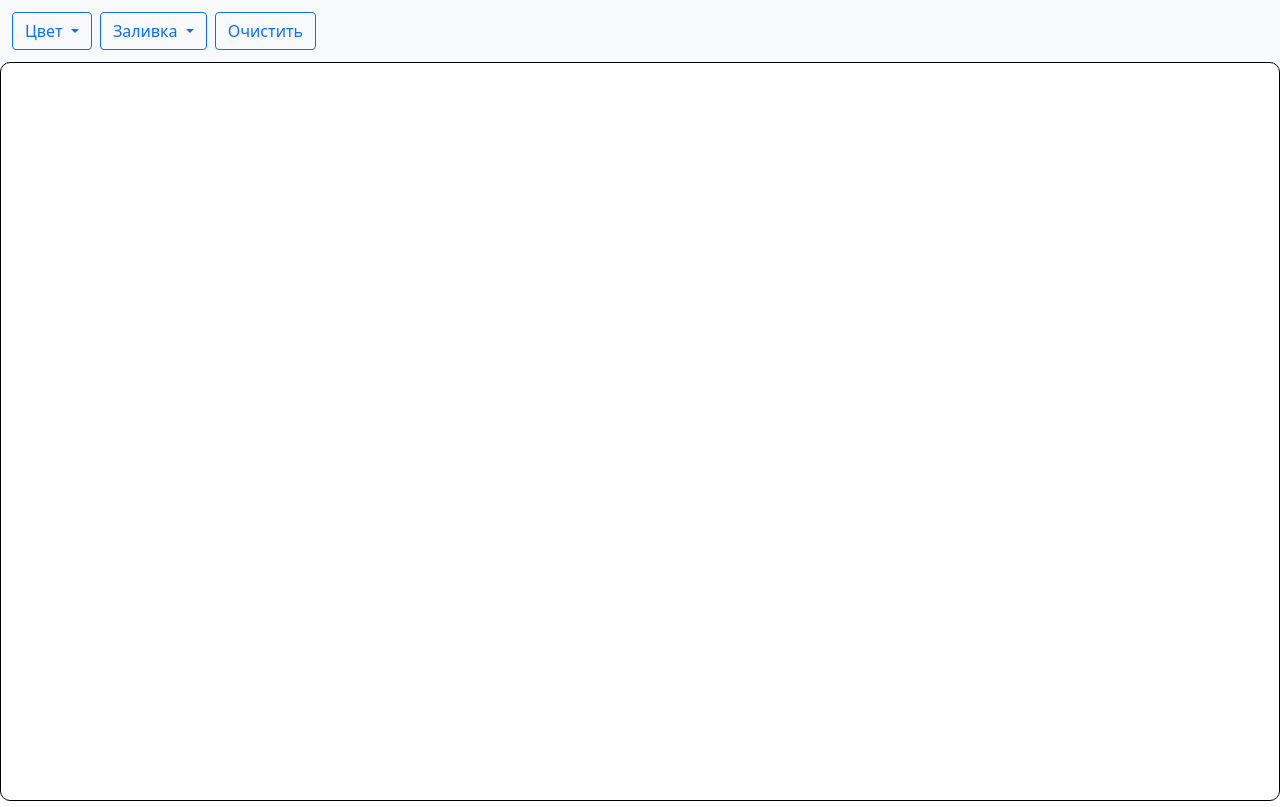
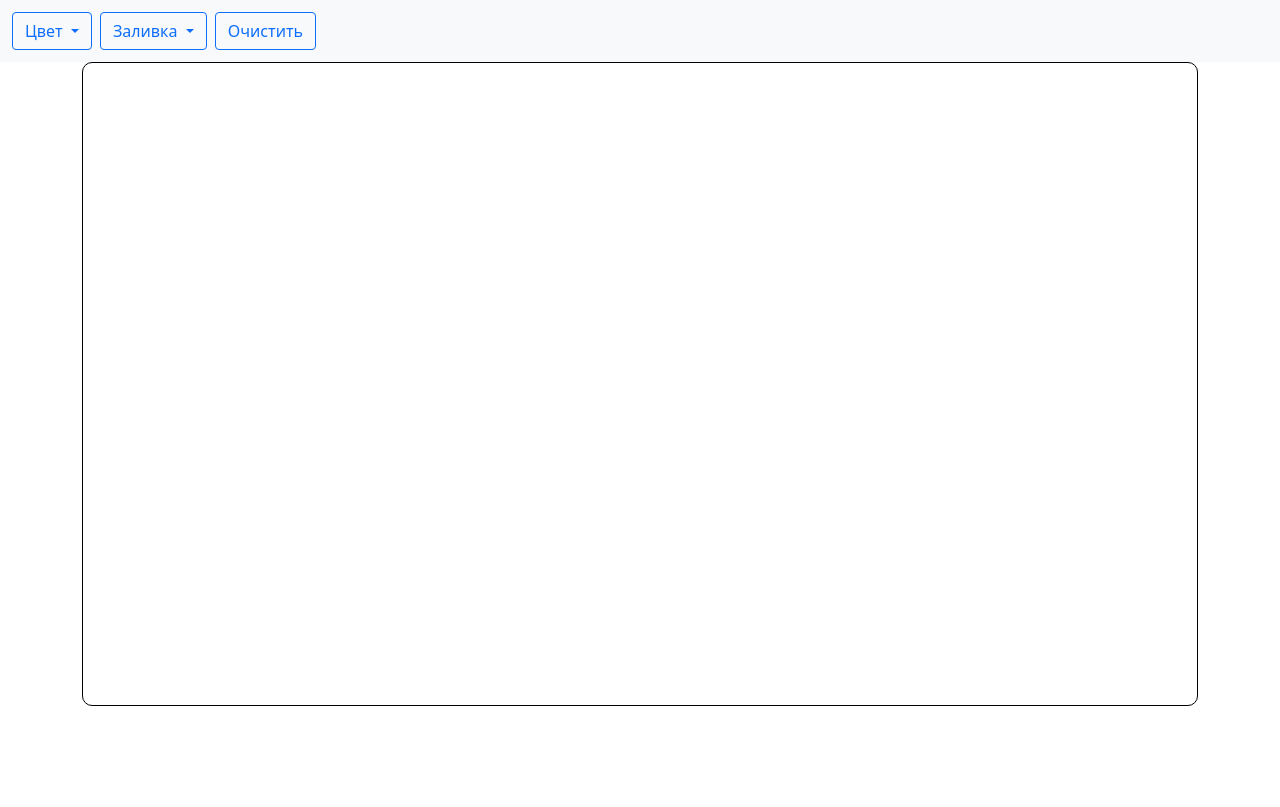
Before and after one commit to resistanceJkee/for-webview, a plain HTML site: page index.html in a window 1280 px wide. Drawn offline with Linux system fonts and the light colour scheme.

Commit message:
container for canvas

```diff
--- a/index.html
+++ b/index.html
@@ -48,8 +48,8 @@
     </div>
     <button id="clearBtn" class="btn btn-outline-primary m-1">Очистить</button>
 </div>
-<!--<div class="container d-flex align-items-center justify-content-center">-->
+<div class="container h-100 w-100">
     <canvas id="root-canvas"></canvas>
-<!--</div>-->
+</div>
 </body>
 </html>
```
